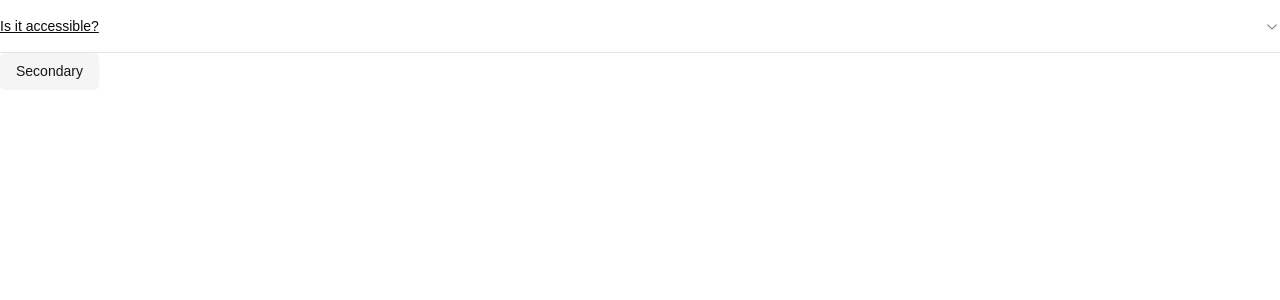
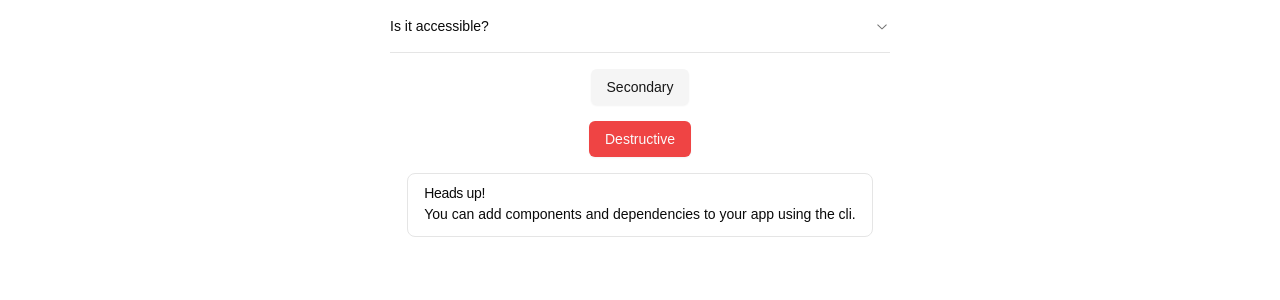
Before and after one commit to NobeenIslam/shadcn-demo, a Next.js app: page / in a window 1280 px wide. Shown: the top 300 px of the page. Built offline with nearby package versions, Linux system fonts and the light colour scheme.

Commit message:
Add alert

```diff
--- a/app/page.tsx
+++ b/app/page.tsx
@@ -4,14 +4,14 @@
   AccordionItem,
   AccordionTrigger,
 } from "@/components/ui/Accordion";
+import { Alert, AlertDescription, AlertTitle } from "@/components/ui/Alert";
 
 import { Button } from "@/components/ui/Button/Button";
 
 export default function Home() {
   return (
-    <div>
-      {" "}
-      <Accordion type="single" collapsible>
+    <div className="flex flex-col space-y-4">
+      <Accordion type="single" collapsible className="m-auto w-[500px]">
         <AccordionItem value="item-1">
           <AccordionTrigger>Is it accessible?</AccordionTrigger>
           <AccordionContent>
@@ -19,7 +19,20 @@
           </AccordionContent>
         </AccordionItem>
       </Accordion>
-      <Button variant="secondary">Secondary</Button>
+      <Button variant="secondary" className="m-auto">
+        Secondary
+      </Button>
+      <Button variant="destructive" className="m-auto">
+        Destructive
+      </Button>
+      <div className="m-auto">
+        <Alert>
+          <AlertTitle>Heads up!</AlertTitle>
+          <AlertDescription>
+            You can add components and dependencies to your app using the cli.
+          </AlertDescription>
+        </Alert>
+      </div>
     </div>
   );
 }
--- /dev/null
+++ b/components/ui/Alert/Alert.tsx
@@ -0,0 +1,59 @@
+import * as React from "react"
+import { cva, type VariantProps } from "class-variance-authority"
+
+import { cn } from "@/lib/utils"
+
+const alertVariants = cva(
+  "relative w-full rounded-lg border px-4 py-3 text-sm [&>svg+div]:translate-y-[-3px] [&>svg]:absolute [&>svg]:left-4 [&>svg]:top-4 [&>svg]:text-foreground [&>svg~*]:pl-7",
+  {
+    variants: {
+      variant: {
+        default: "bg-background text-foreground",
+        destructive:
+          "border-destructive/50 text-destructive dark:border-destructive [&>svg]:text-destructive",
+      },
+    },
+    defaultVariants: {
+      variant: "default",
+    },
+  }
+)
+
+const Alert = React.forwardRef<
+  HTMLDivElement,
+  React.HTMLAttributes<HTMLDivElement> & VariantProps<typeof alertVariants>
+>(({ className, variant, ...props }, ref) => (
+  <div
+    ref={ref}
+    role="alert"
+    className={cn(alertVariants({ variant }), className)}
+    {...props}
+  />
+))
+Alert.displayName = "Alert"
+
+const AlertTitle = React.forwardRef<
+  HTMLParagraphElement,
+  React.HTMLAttributes<HTMLHeadingElement>
+>(({ className, ...props }, ref) => (
+  <h5
+    ref={ref}
+    className={cn("mb-1 font-medium leading-none tracking-tight", className)}
+    {...props}
+  />
+))
+AlertTitle.displayName = "AlertTitle"
+
+const AlertDescription = React.forwardRef<
+  HTMLParagraphElement,
+  React.HTMLAttributes<HTMLParagraphElement>
+>(({ className, ...props }, ref) => (
+  <div
+    ref={ref}
+    className={cn("text-sm [&_p]:leading-relaxed", className)}
+    {...props}
+  />
+))
+AlertDescription.displayName = "AlertDescription"
+
+export { Alert, AlertTitle, AlertDescription }
--- /dev/null
+++ b/components/ui/Alert/index.tsx
@@ -0,0 +1 @@
+export * from "./Alert";
```
Also changed, not shown: 1 other file (tests, documents, lock files or other folders).
